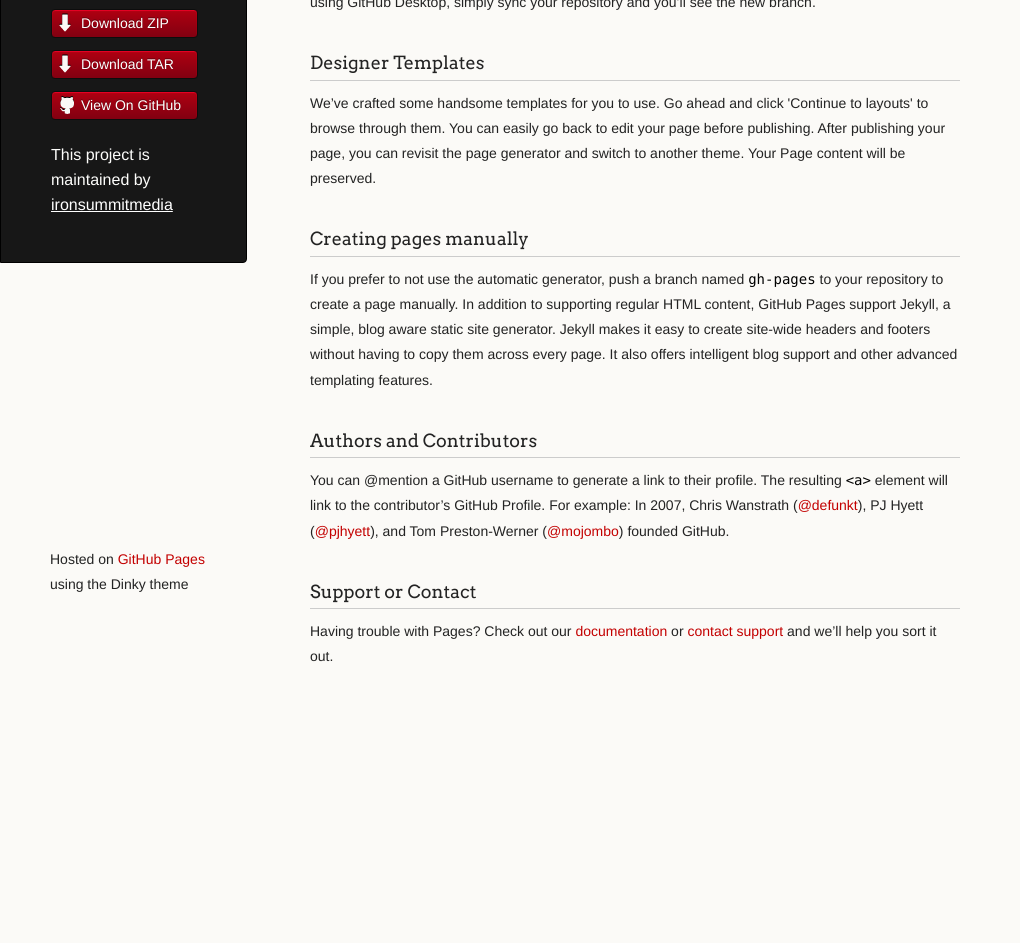
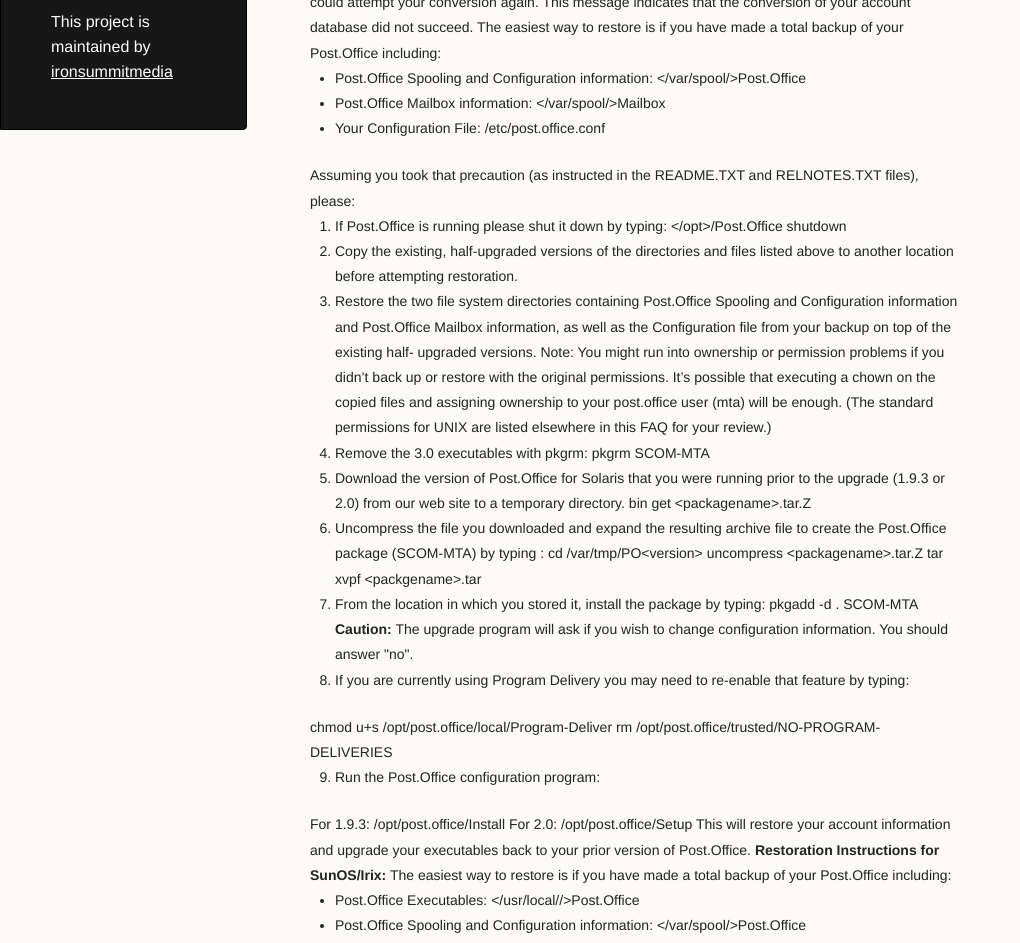
Before and after one commit to stefanopereira/startbootstrap-sb-admin, a plain HTML site: page index.html in a window 1280 px wide. Shown: the part 171-1114 px from the top of the page, without its empty margins (0-1020 px from the left). Before the commit the page ends 913 px from the top, so only its background shows below. Drawn offline with Linux system fonts and the light colour scheme.

Commit message:
Update index.html

```diff
--- a/index.html
+++ b/index.html
@@ -19,44 +19,89 @@
         <h1 class="header">Startbootstrap-sb-admin</h1>
         <p class="header"></p>
 
-        <ul>
-          <li class="download"><a class="buttons" href="https://github.com/ironsummitmedia/startbootstrap-sb-admin/zipball/master">Download ZIP</a></li>
-          <li class="download"><a class="buttons" href="https://github.com/ironsummitmedia/startbootstrap-sb-admin/tarball/master">Download TAR</a></li>
-          <li><a class="buttons github" href="https://github.com/ironsummitmedia/startbootstrap-sb-admin">View On GitHub</a></li>
-        </ul>
+
 
         <p class="header">This project is maintained by <a class="header name" href="https://github.com/ironsummitmedia">ironsummitmedia</a></p>
 
 
       </header>
       <section>
-        <h3>
-<a id="welcome-to-github-pages" class="anchor" href="#welcome-to-github-pages" aria-hidden="true"><span aria-hidden="true" class="octicon octicon-link"></span></a>Welcome to GitHub Pages.</h3>
+        <em><strong>1.9.3, 2.0, 3.0 Only - UNIX Only - I was unable to upgrade successfully to version </strong><strong>3.0. How do I restore Post.Office from my standard, full system backup files?</strong></em>
 
-<p>This automatic page generator is the easiest way to create beautiful pages for all of your projects. Author your page content here <a href="https://guides.github.com/features/mastering-markdown/">using GitHub Flavored Markdown</a>, select a template crafted by a designer, and publish. After your page is generated, you can check out the new <code>gh-pages</code> branch locally. If you’re using GitHub Desktop, simply sync your repository and you’ll see the new branch.</p>
+After your system is restored and working, please contact  We will need to evaluate your problem and then assist you with the 3.0 upgrade.
 
-<h3>
-<a id="designer-templates" class="anchor" href="#designer-templates" aria-hidden="true"><span aria-hidden="true" class="octicon octicon-link"></span></a>Designer Templates</h3>
+<strong>Restoration Instructions for Solaris</strong><strong>:</strong>
 
-<p>We’ve crafted some handsome templates for you to use. Go ahead and click 'Continue to layouts' to browse through them. You can easily go back to edit your page before publishing. After publishing your page, you can revisit the page generator and switch to another theme. Your Page content will be preserved.</p>
+If you attempted to install the 3.0 release of Post.Office and received the following error message:
 
-<h3>
-<a id="creating-pages-manually" class="anchor" href="#creating-pages-manually" aria-hidden="true"><span aria-hidden="true" class="octicon octicon-link"></span></a>Creating pages manually</h3>
+pkgadd: ERROR: preinstall script did not complete successfully
 
-<p>If you prefer to not use the automatic generator, push a branch named <code>gh-pages</code> to your repository to create a page manually. In addition to supporting regular HTML content, GitHub Pages support Jekyll, a simple, blog aware static site generator. Jekyll makes it easy to create site-wide headers and footers without having to copy them across every page. It also offers intelligent blog support and other advanced templating features.</p>
+Installation of &lt;SCOM-MTA&gt; failed.
 
-<h3>
-<a id="authors-and-contributors" class="anchor" href="#authors-and-contributors" aria-hidden="true"><span aria-hidden="true" class="octicon octicon-link"></span></a>Authors and Contributors</h3>
+you will be left in the pkgadd utility. Please type quit or it could attempt your conversion again. This message indicates that the conversion of your account database did not succeed.
 
-<p>You can @mention a GitHub username to generate a link to their profile. The resulting <code>&lt;a&gt;</code> element will link to the contributor’s GitHub Profile. For example: In 2007, Chris Wanstrath (<a href="https://github.com/defunkt" class="user-mention">@defunkt</a>), PJ Hyett (<a href="https://github.com/pjhyett" class="user-mention">@pjhyett</a>), and Tom Preston-Werner (<a href="https://github.com/mojombo" class="user-mention">@mojombo</a>) founded GitHub.</p>
+The easiest way to restore is if you have made a total backup of your Post.Office including:
+<ul>
+ 	<li>Post.Office Spooling and Configuration information: &lt;/var/spool/&gt;Post.Office</li>
+ 	<li>Post.Office Mailbox information: &lt;/var/spool/&gt;Mailbox</li>
+ 	<li>Your Configuration File: /etc/post.office.conf</li>
+</ul>
+Assuming you took that precaution (as instructed in the README.TXT and RELNOTES.TXT files), please:
+<ol>
+ 	<li>If Post.Office is running please shut it down by typing:
+&lt;/opt&gt;/Post.Office shutdown</li>
+ 	<li>Copy the existing, half-upgraded versions of the directories and files listed above to another location before attempting restoration.</li>
+ 	<li>Restore the two file system directories containing Post.Office Spooling and Configuration information and Post.Office Mailbox information, as well as the Configuration file from your backup on top of the existing half- upgraded versions.
+Note: You might run into ownership or permission problems if you didn’t back up or restore with the original permissions. It’s possible that executing a chown on the copied files and assigning ownership to your post.office user (mta) will be enough. (The standard permissions for UNIX are listed elsewhere in this FAQ for your review.)</li>
+ 	<li>Remove the 3.0 executables with pkgrm:
+pkgrm SCOM-MTA</li>
+ 	<li>Download the version of Post.Office for Solaris that you were running prior to the upgrade (1.9.3 or 2.0) from our web site to a temporary directory.
+bin
+get &lt;packagename&gt;.tar.Z</li>
+ 	<li>Uncompress the file you downloaded and expand the resulting archive file to create the Post.Office package (SCOM-MTA) by typing :
 
-<h3>
-<a id="support-or-contact" class="anchor" href="#support-or-contact" aria-hidden="true"><span aria-hidden="true" class="octicon octicon-link"></span></a>Support or Contact</h3>
+cd /var/tmp/PO&lt;version&gt;
 
-<p>Having trouble with Pages? Check out our <a href="https://help.github.com/pages">documentation</a> or <a href="https://github.com/contact">contact support</a> and we’ll help you sort it out.</p>
-      </section>
+uncompress &lt;packagename&gt;.tar.Z
+tar xvpf &lt;packgename&gt;.tar</li>
+ 	<li>From the location in which you stored it, install the package by typing:
+
+pkgadd -d . SCOM-MTA
+
+<strong>Caution:</strong> The upgrade program will ask if you wish to change configuration information. You should answer "no".</li>
+ 	<li>If you are currently using Program Delivery you may need to re-enable that feature by typing:</li>
+</ol>
+chmod u+s /opt/post.office/local/Program-Deliver
+
+rm /opt/post.office/trusted/NO-PROGRAM-DELIVERIES
+<ol start="9">
+ 	<li>Run the Post.Office configuration program:</li>
+</ol>
+For 1.9.3: /opt/post.office/Install
+
+For 2.0: /opt/post.office/Setup
+
+This will restore your account information and upgrade your executables back to your prior version of Post.Office.
+
+<strong>Restoration Instructions for SunOS/Irix</strong><strong>:</strong>
+
+The easiest way to restore is if you have made a total backup of your Post.Office including:
+<ul>
+ 	<li>Post.Office Executables: &lt;/usr/local//&gt;Post.Office</li>
+ 	<li>Post.Office Spooling and Configuration information: &lt;/var/spool/&gt;Post.Office</li>
+ 	<li>Post.Office Mailbox information: &lt;/var/spool/&gt;Mailbox</li>
+ 	<li>Your Configuration File: /etc/post.office.conf</li>
+</ul>
+Assuming you took that precaution (as instructed in the README.TXT and RELNOTES.TXT files), please:
+<ol>
+ 	<li>If Post.Office is running shut it down by typing:
+&lt;/usr&gt;/local/Post.Office shutdown</li>
+ 	<li>Copy the existing, half-upgraded versions of the directories and files listed above to another location before attempting restoration.</li>
+ 	<li>Restore the three file system directories containing Post.Office Executables, Post.Office Spooling and Configuration information, and Post.Office Mailbox information, as well as the configuration file from your backup on top of the existing half- upgraded versions.</li>
+</ol>
+<em>Note: You might run into permission problems if you didn’t backup or restore with the </em><em>original permissions. The standard permissions for UNIX are listed elsewhere in this FAQ </em><em>for your review. Once you are restored and your permissions are properly set, start the </em><em>Post.Office server (i.e. &lt;/usr/local/&gt;Post.Office/Post.Office startup).</em> </section>
       <footer>
-        <p><small>Hosted on <a href="https://pages.github.com">GitHub Pages</a> using the Dinky theme</small></p>
+
       </footer>
     </div>
     <!--[if !IE]><script>fixScale(document);</script><![endif]-->
```
